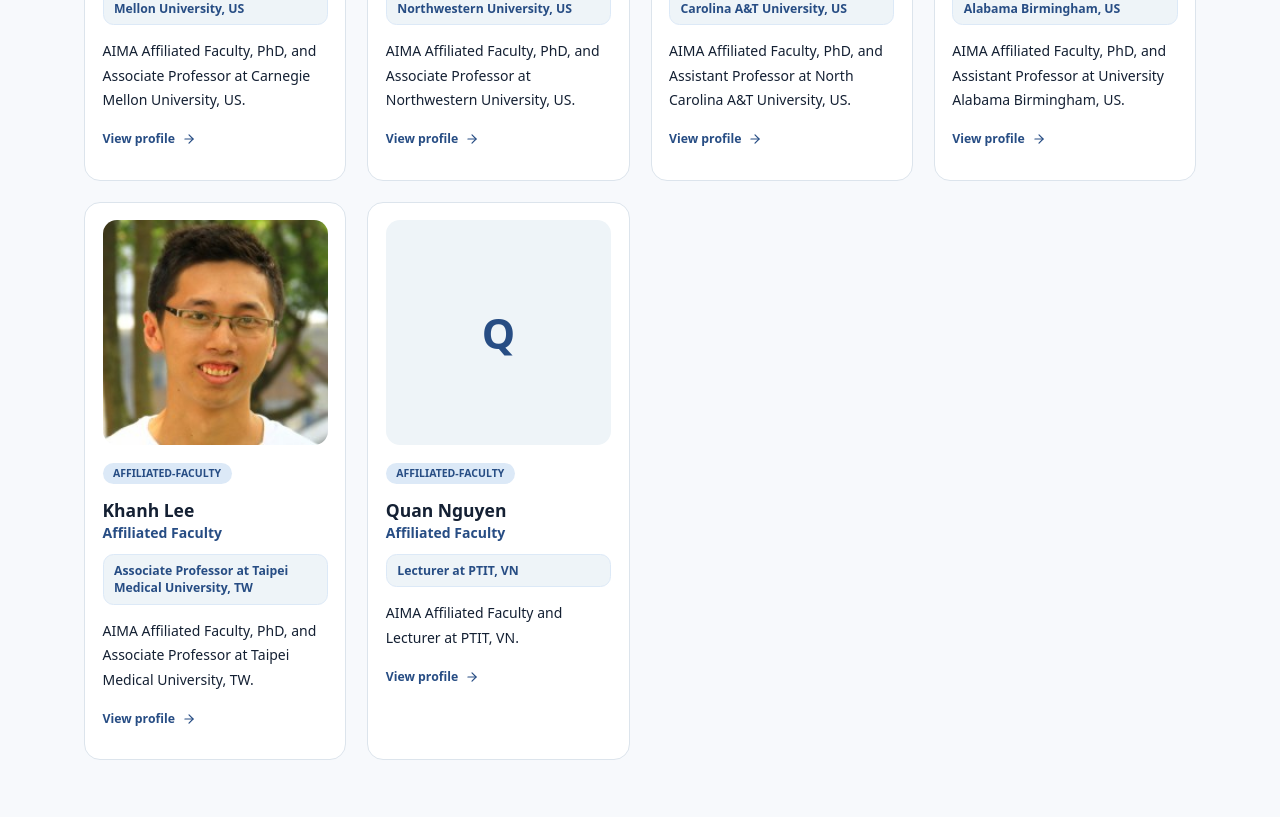
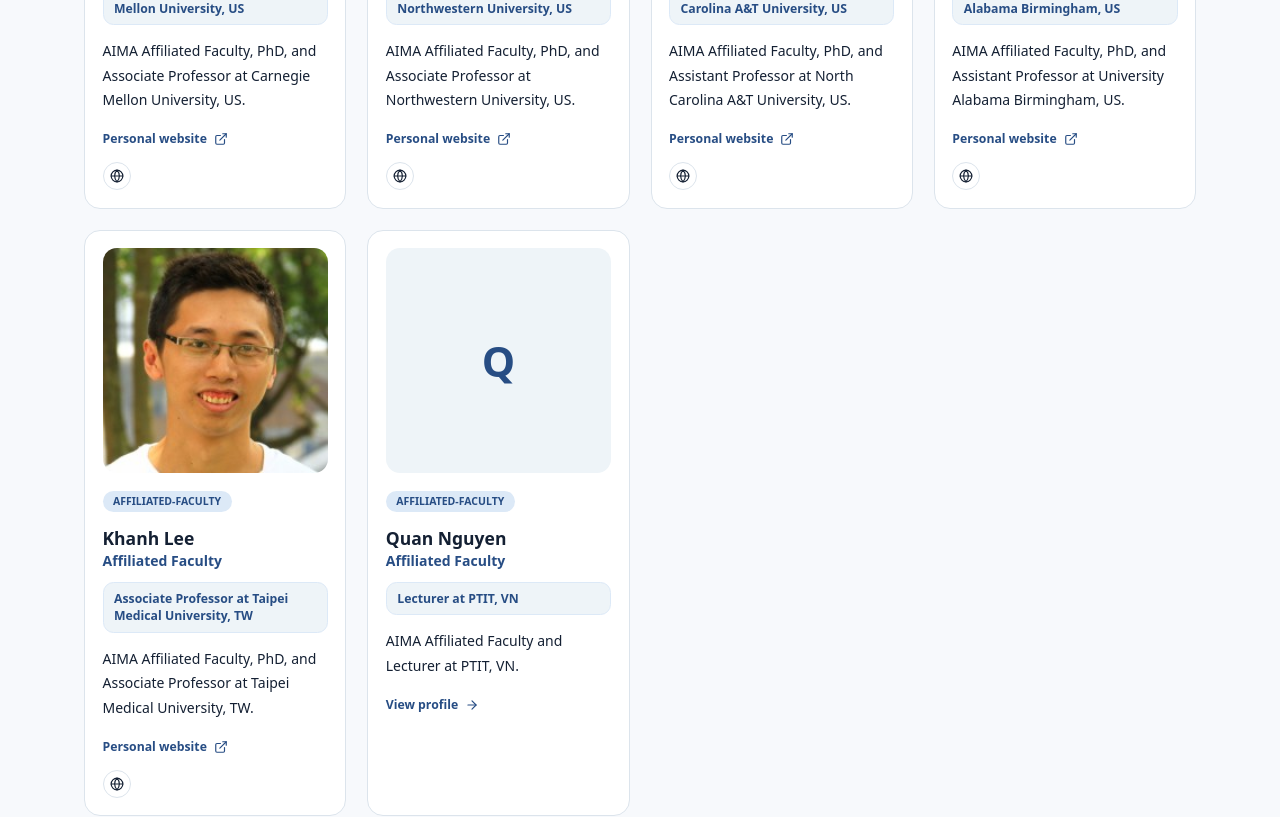
Before and after one commit to AIMA-Research-Group/aima-research-group.github.io, a Next.js app: page /people in a window 1280 px wide. Shown: the part 5080-5897 px from the top of the page. Built offline with nearby package versions, Linux system fonts and the light colour scheme.

Commit message:
Link affiliated faculty cards to websites

```diff
--- a/components/content/Cards.tsx
+++ b/components/content/Cards.tsx
@@ -80,6 +80,10 @@ export function SocialIconLinks({ links, compact = false }: { links: Person["lin
       })}
     </div>
   );
+}
+
+function getWebsiteLink(person: Person) {
+  return person.links.find((link) => link.label.toLowerCase().includes("website"));
 }
 
 function ThemeVisual({ type }: { type: ResearchTheme["visual_type"] }) {
@@ -310,9 +314,13 @@ export function NewsHighlights({ news }: { news: NewsItem[] }) {
 }
 
 export function PersonCard({ person }: { person: Person }) {
+  const websiteLink = getWebsiteLink(person);
+  const cardHref = person.group === "affiliated-faculty" && websiteLink ? websiteLink.url : `/people/${person.slug}`;
+  const isExternalCard = cardHref.startsWith("http");
+
   return (
     <article className="surface-card group p-5 transition duration-300 hover:-translate-y-1 hover:shadow-[var(--shadow-soft)]">
-      <Link href={`/people/${person.slug}`} className="block">
+      <a href={withBasePath(cardHref)} className="block" target={isExternalCard ? "_blank" : undefined} rel={isExternalCard ? "noreferrer" : undefined}>
         {person.photo ? (
           <Image
             src={withBasePath(person.photo)}
@@ -330,9 +338,10 @@ export function PersonCard({ person }: { person: Person }) {
         <p className="mt-3 rounded-xl border border-[var(--aima-soft-blue)] bg-[var(--surface-muted)] px-3 py-2 text-sm font-bold leading-5 text-[var(--aima-deep-blue)]">{person.affiliation}</p>
         <p className="mt-4 font-medium leading-7 text-[var(--text-primary)]">{person.short_bio}</p>
         <span className="mt-5 inline-flex items-center gap-2 text-sm font-bold text-[var(--aima-deep-blue)]">
-          View profile <ArrowRight className="h-4 w-4 transition group-hover:translate-x-1" />
+          {isExternalCard ? "Personal website" : "View profile"}
+          {isExternalCard ? <ExternalLink className="h-4 w-4 transition group-hover:translate-x-0.5 group-hover:-translate-y-0.5" /> : <ArrowRight className="h-4 w-4 transition group-hover:translate-x-1" />}
         </span>
-      </Link>
+      </a>
       <div className="mt-4">
         <SocialIconLinks links={person.links} compact />
       </div>
--- a/content/people/khanh-lee.yml
+++ b/content/people/khanh-lee.yml
@@ -10,7 +10,9 @@ full_bio: Full biography will be added soon.
 research_interests:
   - Medical AI
 photo: /uploads/members/khanhlee.jpeg
-links: []
+links:
+  - label: Website
+    url: https://www.aibiomedlab.com/
 active: true
 placeholder: false
 affiliation_slugs:
--- a/content/people/min-xu.yml
+++ b/content/people/min-xu.yml
@@ -10,7 +10,9 @@ full_bio: Full biography will be added soon.
 research_interests:
   - Medical AI
 photo: /uploads/members/minxu.jpg
-links: []
+links:
+  - label: Website
+    url: https://xulabs.github.io/
 active: true
 placeholder: false
 affiliation_slugs:
--- a/content/people/phat-k-huynh.yml
+++ b/content/people/phat-k-huynh.yml
@@ -10,7 +10,9 @@ full_bio: Full biography will be added soon.
 research_interests:
   - Medical AI
 photo: /uploads/members/phatkhuynh.png
-links: []
+links:
+  - label: Website
+    url: https://www.passiolab.com/
 active: true
 placeholder: false
 affiliation_slugs:
--- a/content/people/tianyang-wang.yml
+++ b/content/people/tianyang-wang.yml
@@ -10,7 +10,9 @@ full_bio: Full biography will be added soon.
 research_interests:
   - Medical AI
 photo: /uploads/members/tiyanwang.jpg
-links: []
+links:
+  - label: Website
+    url: https://wangt0716.github.io/
 active: true
 placeholder: false
 affiliation_slugs:
--- a/content/people/ulas-bagci.yml
+++ b/content/people/ulas-bagci.yml
@@ -10,7 +10,9 @@ full_bio: Full biography will be added soon.
 research_interests:
   - Medical AI
 photo: /uploads/members/ulasbagci.png
-links: []
+links:
+  - label: Website
+    url: https://bagcilab.com/
 active: true
 placeholder: false
 affiliation_slugs:
```
